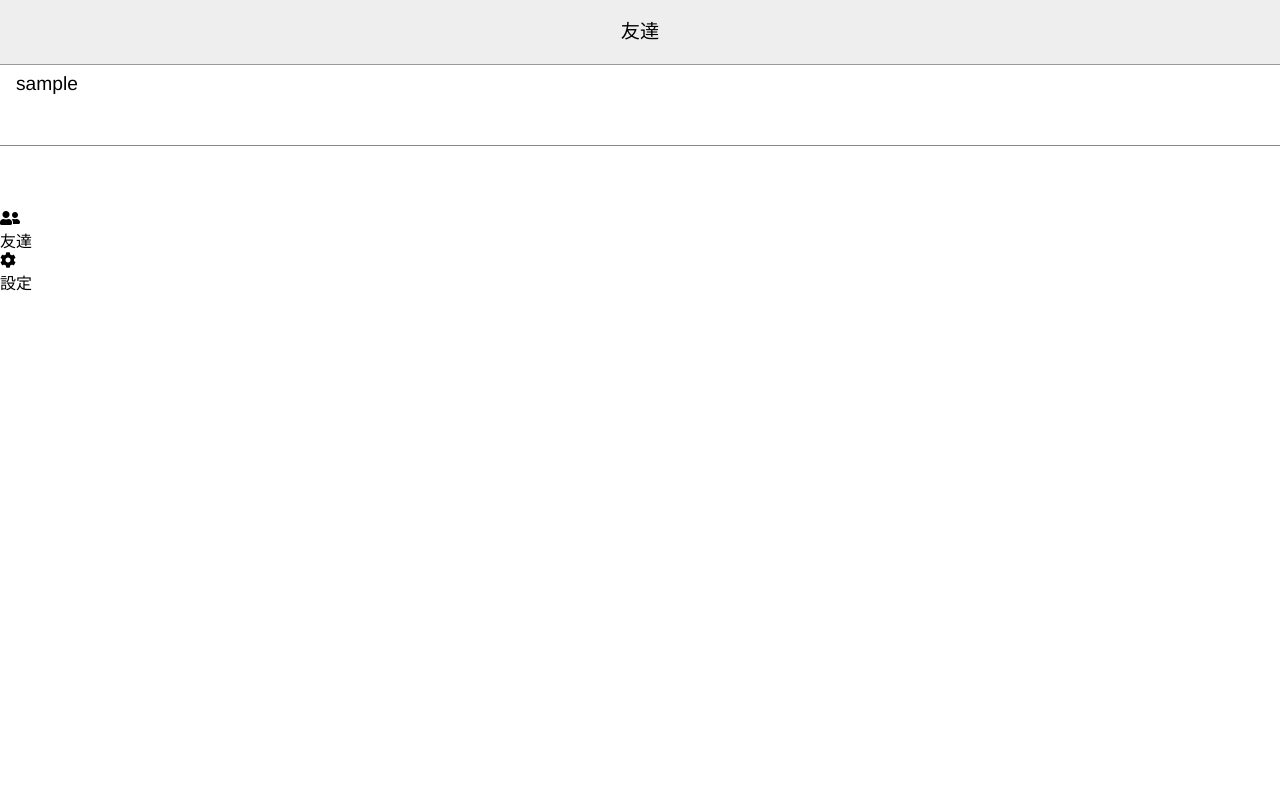
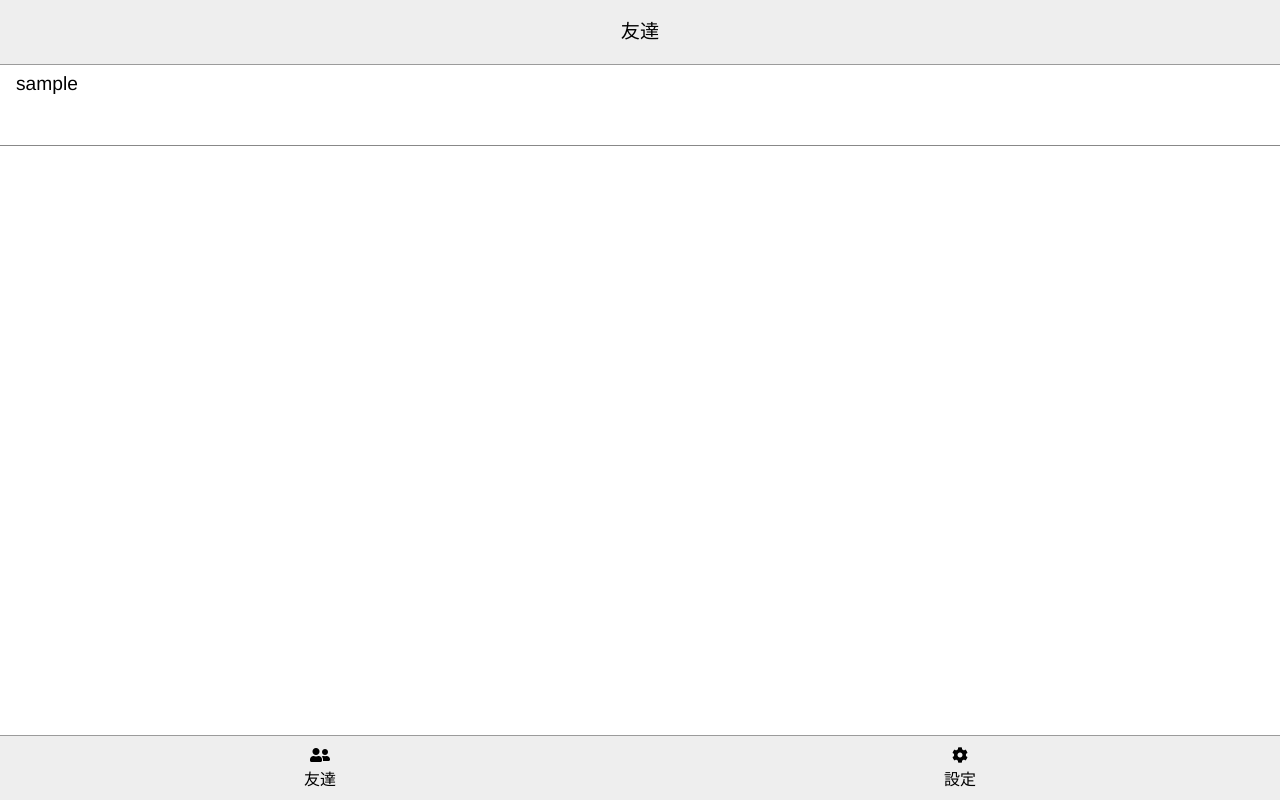
Before and after one commit to HirotoInomoto/chatapp-ryusei, a Django app: page /friends/ in a window 1280 px wide. Run offline with Django 4.2, Linux system fonts and the light colour scheme; the visitor is signed in with stand-in values (Sample User, id 1); data comes from the database, SQL or seed files in the repository.

Commit message:
base.cssを更新

```diff
--- a/main/static/main/css/base.css
+++ b/main/static/main/css/base.css
@@ -21,3 +21,34 @@ a {
     line-height: 64px;
     text-align: center;
 }
+
+/* 以下を追加 */
+/* フッター */
+.footer {
+    position: fixed;
+    bottom: 0;
+    display: flex;
+    width: 100%;
+    height: 64px;
+    border-top: 1px solid #9b9b9b;
+    background-color: #eee;
+}
+
+.footer__item {
+    width: 50%;
+}
+
+.footer__link {
+    display: block;
+    height: 48px;
+    padding: 8px;
+    text-align: center;
+}
+
+.footer__icon {
+    line-height: 24px;
+}
+
+.footer__label {
+    line-height: 24px;
+}
```
